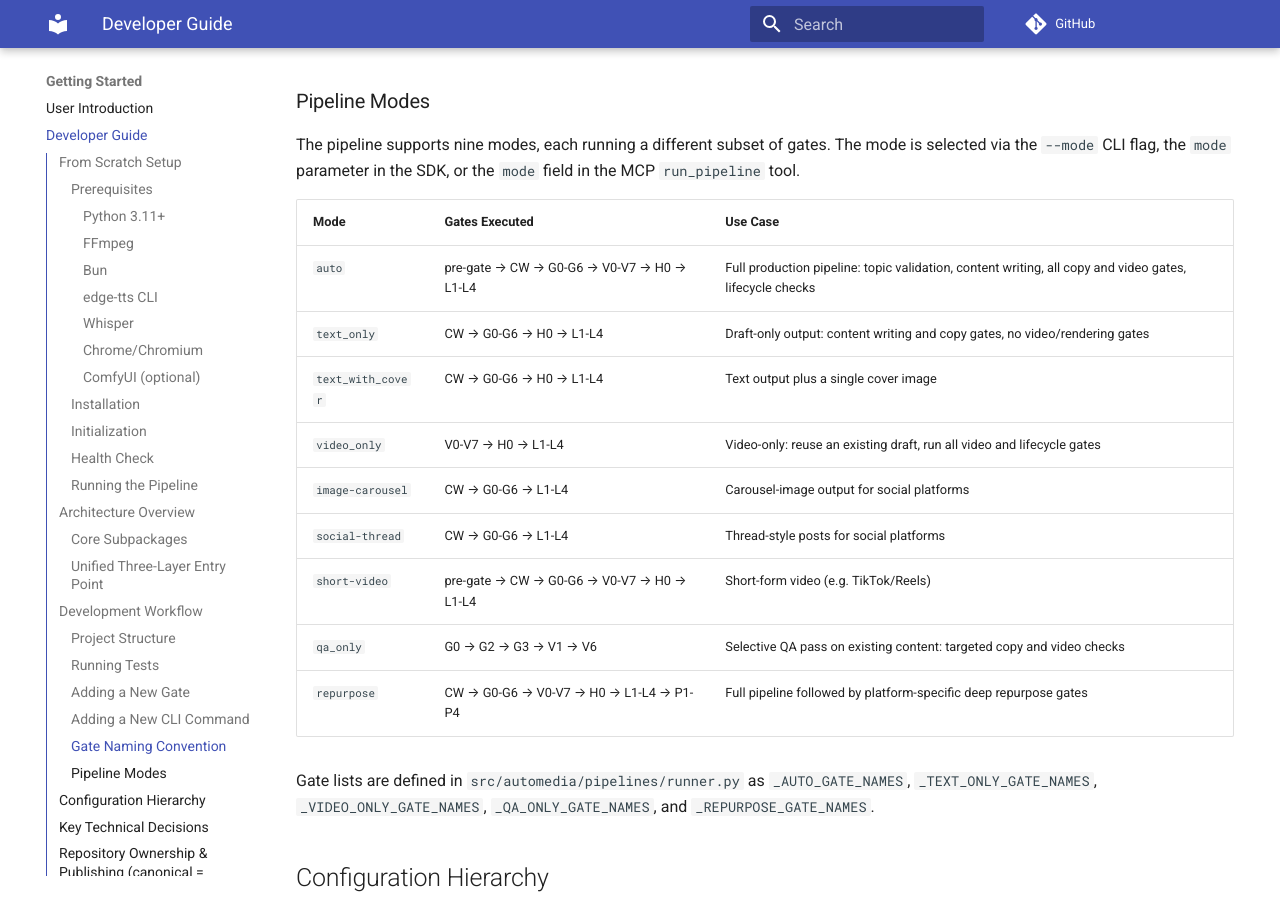
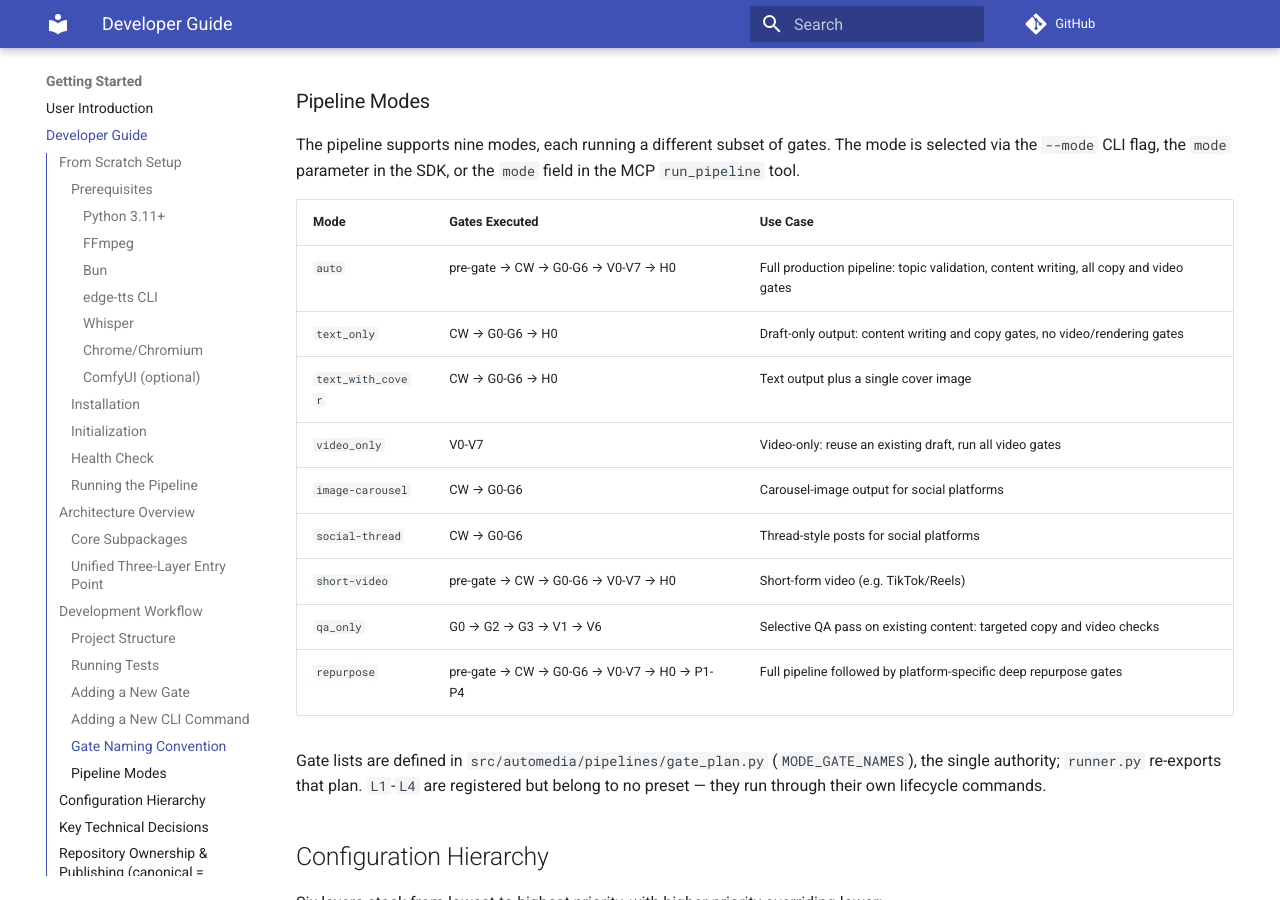
Before and after one commit to 1StepMore/AutoMedia, an MkDocs documentation site: the page built from docs/dev/developer-guide.md, in a window 1280 px wide and 900 px high, scrolled down 7042 px. Built offline with MkDocs 1.6.1 and Material for MkDocs 9.7.7, drawn with Linux system fonts in a browser that asks for light colours; comment, search, counter and statistics services are not loaded; some of the changed text lies outside the part shown.

Commit message:
docs+style: gate-table sync from the doc gate + test formatting sweep
- api-gotchas/developer-guide/api-reference: mode->gate tables aligned with
  gate_plan (L1-L4 run via lifecycle commands, not in presets) — applied by
  the doc-sync enforcement hooks during pre-commit runs
- test files: nested-with merges and line wrapping from the lint sweep

Verified: check-doc-consistency exit 0, doc-inventory --check green,
ruff clean

```diff
--- a/docs/dev/developer-guide.md
+++ b/docs/dev/developer-guide.md
@@ -300,17 +300,17 @@ The pipeline supports nine modes, each running a different subset of gates. The
 
 | Mode | Gates Executed | Use Case |
 |------|---------------|----------|
-| `auto` | pre-gate → CW → G0-G6 → V0-V7 → H0 → L1-L4 | Full production pipeline: topic validation, content writing, all copy and video gates, lifecycle checks |
-| `text_only` | CW → G0-G6 → H0 → L1-L4 | Draft-only output: content writing and copy gates, no video/rendering gates |
-| `text_with_cover` | CW → G0-G6 → H0 → L1-L4 | Text output plus a single cover image |
-| `video_only` | V0-V7 → H0 → L1-L4 | Video-only: reuse an existing draft, run all video and lifecycle gates |
-| `image-carousel` | CW → G0-G6 → L1-L4 | Carousel-image output for social platforms |
-| `social-thread` | CW → G0-G6 → L1-L4 | Thread-style posts for social platforms |
-| `short-video` | pre-gate → CW → G0-G6 → V0-V7 → H0 → L1-L4 | Short-form video (e.g. TikTok/Reels) |
+| `auto` | pre-gate → CW → G0-G6 → V0-V7 → H0 | Full production pipeline: topic validation, content writing, all copy and video gates |
+| `text_only` | CW → G0-G6 → H0 | Draft-only output: content writing and copy gates, no video/rendering gates |
+| `text_with_cover` | CW → G0-G6 → H0 | Text output plus a single cover image |
+| `video_only` | V0-V7 | Video-only: reuse an existing draft, run all video gates |
+| `image-carousel` | CW → G0-G6 | Carousel-image output for social platforms |
+| `social-thread` | CW → G0-G6 | Thread-style posts for social platforms |
+| `short-video` | pre-gate → CW → G0-G6 → V0-V7 → H0 | Short-form video (e.g. TikTok/Reels) |
 | `qa_only` | G0 → G2 → G3 → V1 → V6 | Selective QA pass on existing content: targeted copy and video checks |
-| `repurpose` | CW → G0-G6 → V0-V7 → H0 → L1-L4 → P1-P4 | Full pipeline followed by platform-specific deep repurpose gates |
+| `repurpose` | pre-gate → CW → G0-G6 → V0-V7 → H0 → P1-P4 | Full pipeline followed by platform-specific deep repurpose gates |
 
-Gate lists are defined in `src/automedia/pipelines/runner.py` as `_AUTO_GATE_NAMES`, `_TEXT_ONLY_GATE_NAMES`, `_VIDEO_ONLY_GATE_NAMES`, `_QA_ONLY_GATE_NAMES`, and `_REPURPOSE_GATE_NAMES`.
+Gate lists are defined in `src/automedia/pipelines/gate_plan.py` (`MODE_GATE_NAMES`), the single authority; `runner.py` re-exports that plan. `L1`-`L4` are registered but belong to no preset — they run through their own lifecycle commands.
 
 ## Configuration Hierarchy
 
@@ -422,7 +422,7 @@ Beyond RL8 (automated), the remaining red lines rely on developer discipline and
 
 ### Gate List
 
-33 gates across six phases plus standalone distribution gates and repurpose sub-pipelines. Gate order: pre-gate `→` CW `→` G0-G6 `→` V0-V7 `→` H0 `→` L1-L4. D-gates (D1-D7) are standalone and invoked via CLI/MCP — not part of the standard pipeline. P-gates (P1-P4) run as sub-pipelines at the end of `repurpose` mode.
+33 gates across six phases plus standalone distribution gates and repurpose sub-pipelines. Preset gate order: pre-gate `→` CW `→` G0-G6 `→` V0-V7 `→` H0. D-gates (D1-D7) are standalone and invoked via CLI/MCP — not part of the standard pipeline. P-gates (P1-P4) run as sub-pipelines at the end of `repurpose` mode. L1-L4 are registered but belong to no preset; they run through their own lifecycle commands.
 
 | Phase | Gate | Name | Failure Mode |
 |-------|------|------|-------------|
@@ -476,19 +476,19 @@ Sub-pipeline gates that run at the end of `repurpose` mode, performing deep cont
 
 ### Pipeline Modes
 
-Nine modes select different gate subsets, defined in `automedia/pipelines/runner.py`:
+Nine modes select different gate subsets, defined in `automedia/pipelines/gate_plan.py` (`MODE_GATE_NAMES`):
 
 | Mode | Gates | Use Case |
 |------|-------|----------|
-| `auto` | pre-gate `→` CW `→` G0-G6 `→` V0-V7 `→` H0 `→` L1-L4 | Full production pipeline |
-| `text_only` | CW `→` G0-G6 `→` H0 `→` L1-L4 | Draft-only output |
-| `text_with_cover` | CW `→` G0-G6 `→` H0 `→` L1-L4 | Text + cover image |
-| `video_only` | V0-V7 `→` H0 `→` L1-L4 | Video-only, reuse existing draft |
-| `image-carousel` | CW `→` G0-G6 `→` L1-L4 | Carousel-image output |
-| `social-thread` | CW `→` G0-G6 `→` L1-L4 | Thread-style posts |
-| `short-video` | pre-gate `→` CW `→` G0-G6 `→` V0-V7 `→` H0 `→` L1-L4 | Short-form video |
+| `auto` | pre-gate `→` CW `→` G0-G6 `→` V0-V7 `→` H0 | Full production pipeline |
+| `text_only` | CW `→` G0-G6 `→` H0 | Draft-only output |
+| `text_with_cover` | CW `→` G0-G6 `→` H0 | Text + cover image |
+| `video_only` | V0-V7 | Video-only, reuse existing draft |
+| `image-carousel` | CW `→` G0-G6 | Carousel-image output |
+| `social-thread` | CW `→` G0-G6 | Thread-style posts |
+| `short-video` | pre-gate `→` CW `→` G0-G6 `→` V0-V7 `→` H0 | Short-form video |
 | `qa_only` | G0 `→` G2 `→` G3 `→` V1 `→` V6 | Selective QA pass |
-| `repurpose` | CW `→` G0-G6 `→` V0-V7 `→` H0 `→` L1-L4 `→` P1-P4 | Full pipeline + deep repurpose for platform distribution |
+| `repurpose` | pre-gate `→` CW `→` G0-G6 `→` V0-V7 `→` H0 `→` P1-P4 | Full pipeline + deep repurpose for platform distribution |
 
 ## Account & Publishing Layer (PRD-4)
 
```
Also changed, not shown: docs/dev/api-gotchas.md (+11 -8 lines), docs/user/api-reference.md (+10 -8 lines), 4 other files.
